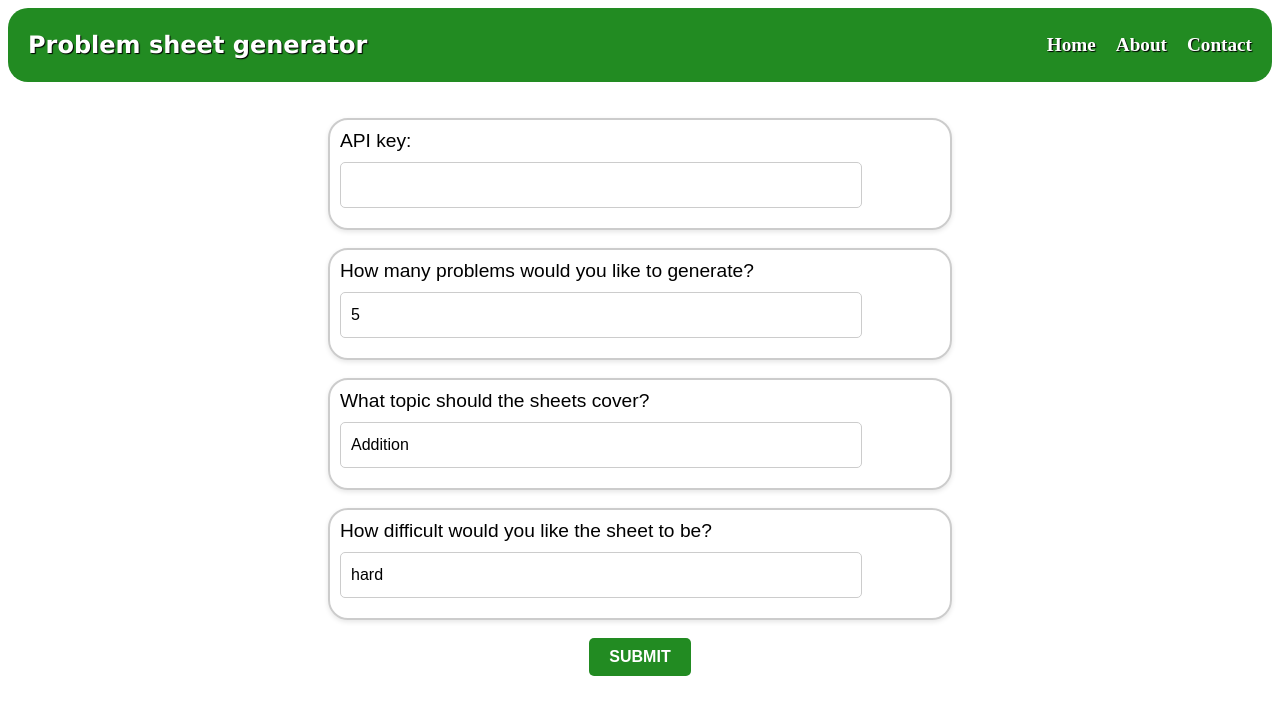
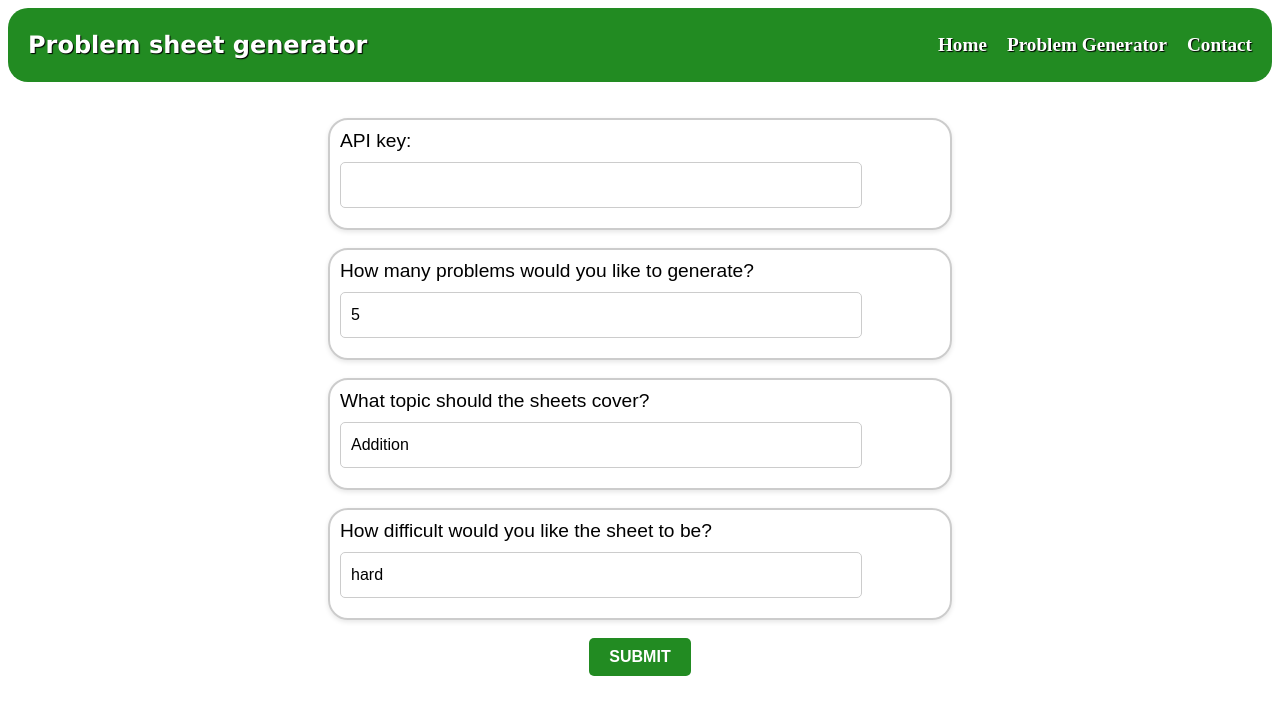
Before and after one commit to BenjaminWills/problem_sheet_generator, a React (Create React App) app in the folder frontend/problem-generation/: page /problem-generator in a window 1280 px wide. Shown: the top 714 px of the page. Built offline with nearby package versions, Linux system fonts and the light colour scheme.

Commit message:
multi page app functioning

```diff
--- a/frontend/problem-generation/src/App.js
+++ b/frontend/problem-generation/src/App.js
@@ -1,11 +1,21 @@
-import ProblemGeneration from './ProblemGeneration/ProblemGeneration';
+import ProblemGenerationPage from './pages/ProblemGenerationPage';
+import Navbar from './components/Navbar/Navbar';
+import { BrowserRouter as Router, Routes, Route}
+    from 'react-router-dom';
 
 function App() {
   return (
-    <div>
-      <ProblemGeneration/>
-    </div>
-  );
+    <Router>
+    <Navbar />
+    <Routes>
+        <Route exact path='/' element={<ProblemGenerationPage />} />
+        <Route path='/problem-generator' element={<ProblemGenerationPage/>} />
+        <Route path='/contact' element={<ProblemGenerationPage/>} />
+        <Route path='/blogs' element={<ProblemGenerationPage/>} />
+        <Route path='/sign-up' element={<ProblemGenerationPage/>} />
+    </Routes>
+    </Router>
+);
 }
 
 export default App;
--- a/frontend/problem-generation/src/navbar/Navbar.js
+++ b/frontend/problem-generation/src/components/Navbar/Navbar.js
@@ -6,8 +6,8 @@ function Navbar() {
     <nav className="navbar">
       <div className="navbar-logo">Problem sheet generator</div>
       <ul className="navbar-links">
-        <li><a href="http://google.co.uk">Home</a></li>
-        <li><a href="http://google.co.uk">About</a></li>
+        <li><a href="/">Home</a></li>
+        <li><a href="/problem-generator">Problem Generator</a></li>
         <li><a href="http://google.co.uk">Contact</a></li>
       </ul>
     </nav>
--- a/frontend/problem-generation/src/ProblemGeneration/ProblemGeneration.js
+++ b/frontend/problem-generation/src/components/ProblemGeneration/ProblemGeneration.js
@@ -4,7 +4,6 @@ import ApiForm from './ApiForm/ApiForm';
 function ProblemGeneration() {
   return (
     <div>
-      <Navbar />
       <br />
       <ApiForm />
     </div>
--- /dev/null
+++ b/frontend/problem-generation/src/pages/ProblemGenerationPage.js
@@ -0,0 +1,11 @@
+import ProblemGeneration from "../components/ProblemGeneration/ProblemGeneration";
+
+function ProblemGenerationPage(){
+    return (
+        <div>
+            <ProblemGeneration/>
+        </div>
+    )
+}
+
+export default ProblemGenerationPage;
```
Also changed, not shown: frontend/problem-generation/src/components/Navbar/Navbar.css (renamed from frontend/problem-generation/src/navbar/Navbar.css), frontend/problem-generation/src/components/ProblemGeneration/ApiForm/ApiForm.css (renamed from frontend/problem-generation/src/ProblemGeneration/ApiForm/ApiForm.css), frontend/problem-generation/src/components/ProblemGeneration/ApiForm/ApiForm.js (renamed from frontend/problem-generation/src/ProblemGeneration/ApiForm/ApiForm.js), frontend/problem-generation/src/components/ProblemGeneration/ApiForm/Selector/Selector.css (renamed from frontend/problem-generation/src/ProblemGeneration/ApiForm/Selector/Selector.css), frontend/problem-generation/src/components/ProblemGeneration/ApiForm/Selector/Selector.js (renamed from frontend/problem-generation/src/ProblemGeneration/ApiForm/Selector/Selector.js).
